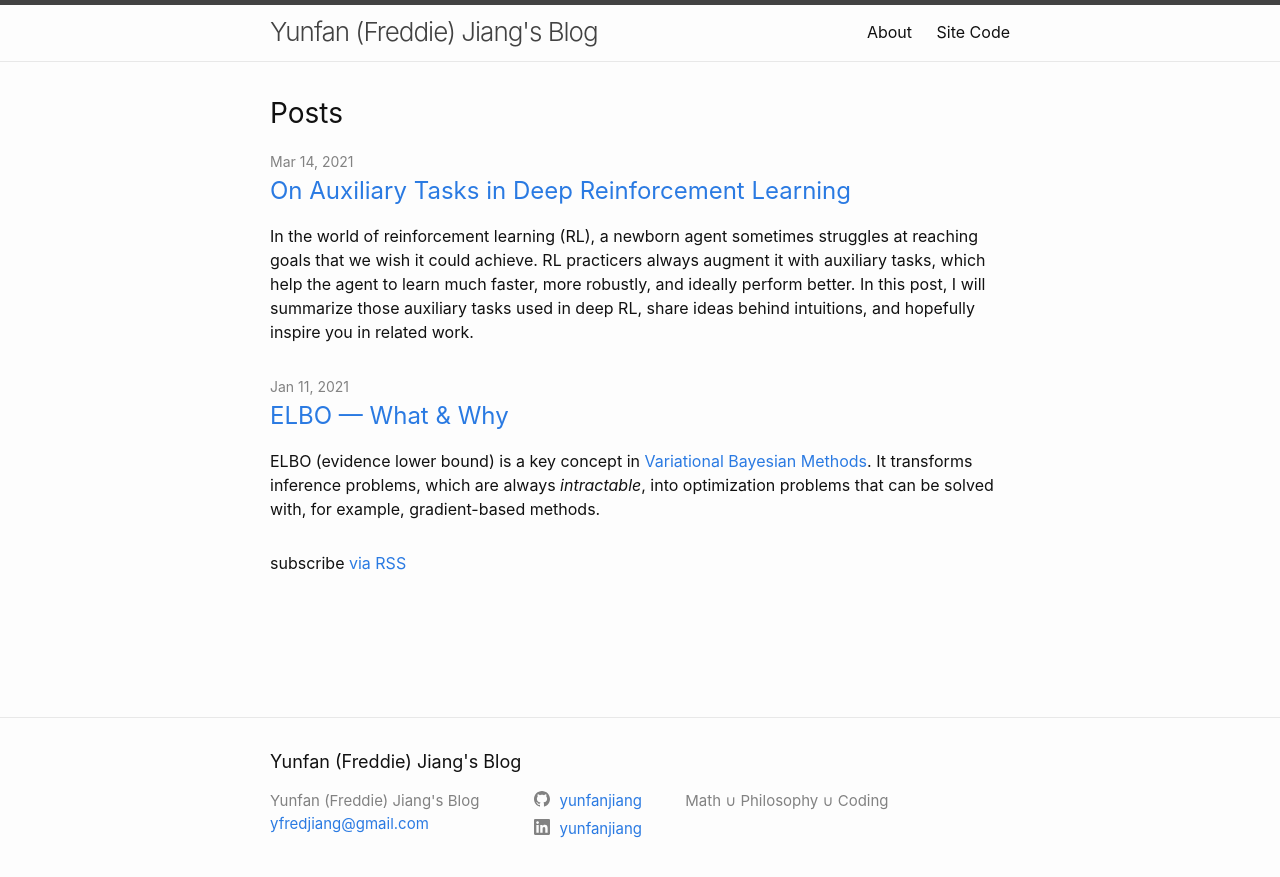
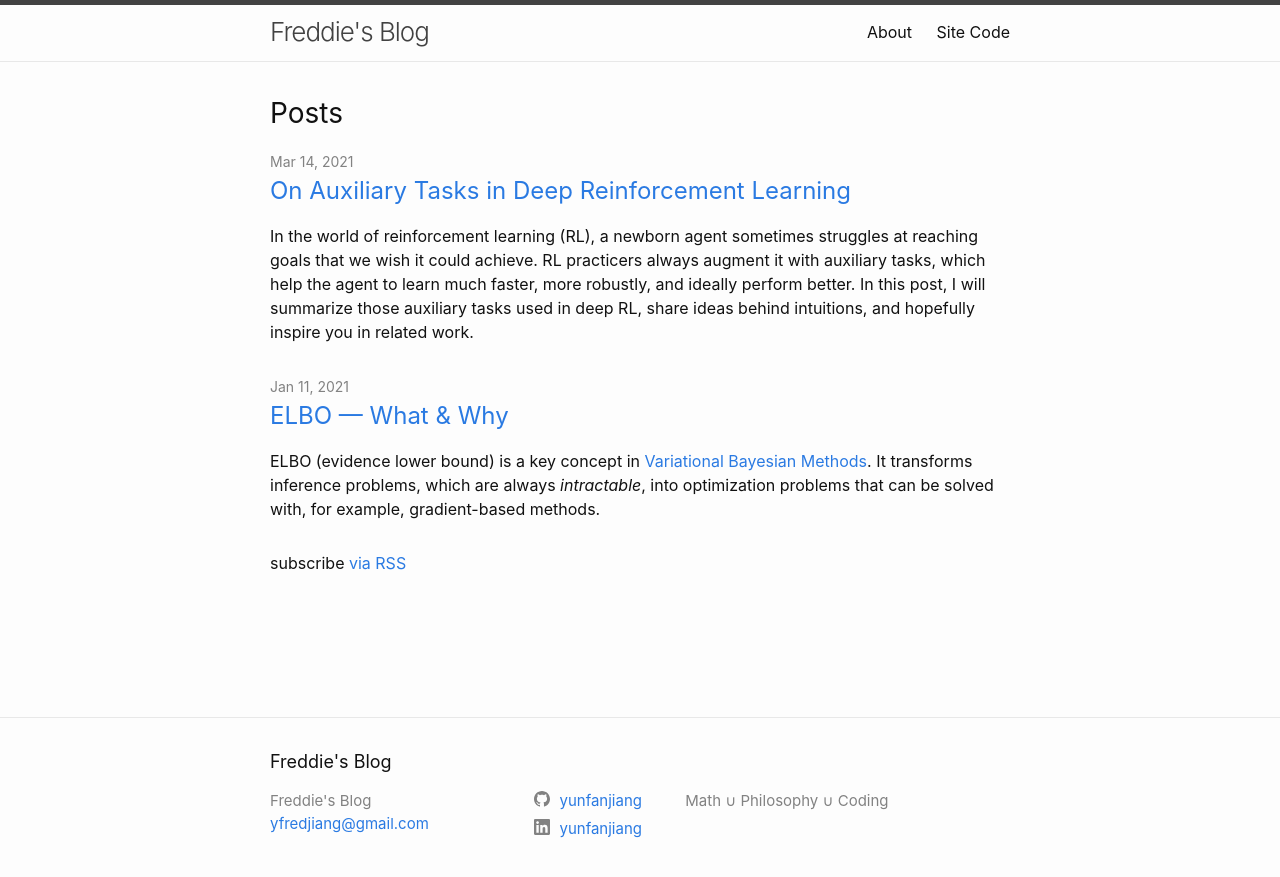
Before and after one commit to yunfanjiang/blog, a Jekyll site: the page built from index.markdown, in a window 1280 px wide. Shown: the top 877 px of the page. Built offline with Jekyll 4.4.1, drawn with Linux system fonts in a browser that asks for light colours.

Commit message:
change site title

```diff
--- a/_config.yml
+++ b/_config.yml
@@ -18,7 +18,7 @@
 # You can create any custom variable you would like, and they will be accessible
 # in the templates via {{ site.myvariable }}.
 
-title: Yunfan (Freddie) Jiang's Blog
+title: Freddie's Blog
 email: yfredjiang@gmail.com
 description: >- # this means to ignore newlines until "baseurl:"
   Math ∪ Philosophy ∪ Coding
```
